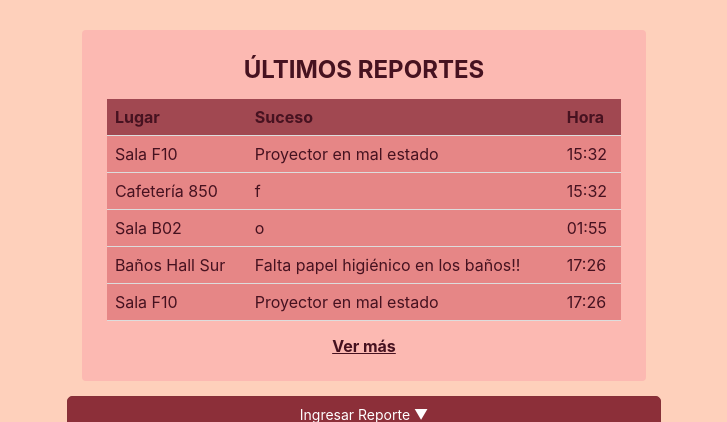
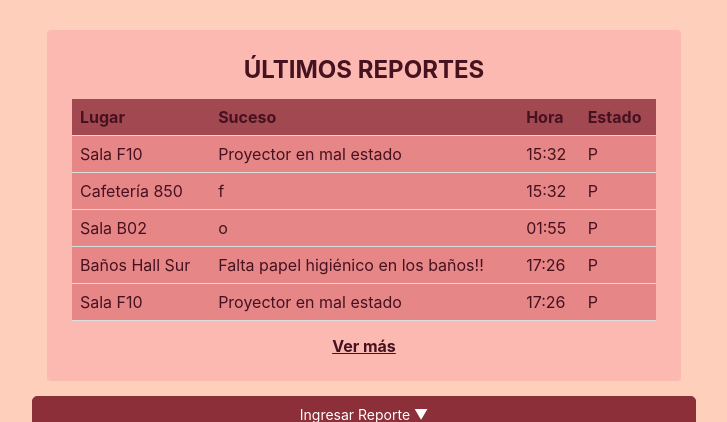
Before and after one commit to DCC-CC4401/2024-1-CC4401-1-grupo-3, a Django app: page / in a window 1280 px wide. Shown: the part 64-486 px from the top of the page, without its empty margins (276-1003 px from the left). Run offline with Django 5.2, Linux system fonts and the light colour scheme; data comes from the database, SQL or seed files in the repository; both versions use the stored data as it was after the commit; some web fonts are replaced.

Commit message:
added `estado` column to reports in home.html.

```diff
--- a/estadobuxef/templates/home.html
+++ b/estadobuxef/templates/home.html
@@ -15,6 +15,7 @@
             <th>Lugar</th>
             <th>Suceso</th>
             <th>Hora</th>
+            <th>Estado</th>
         </tr>
         {% if reportes %}
             {% for reporte in reportes %}
@@ -22,6 +23,7 @@
                     <td>{{ reporte.lugar.nombre }}</td>
                     <td>{{ reporte.contenido }}</td>
                     <td>{{ reporte.hora|date:"H:i" }}</td>
+                    <td>{{ reporte.estado }}</td>
                 </tr>
             {% endfor %}
         {% endif %}
```
Also changed, not shown: db.sqlite3.
